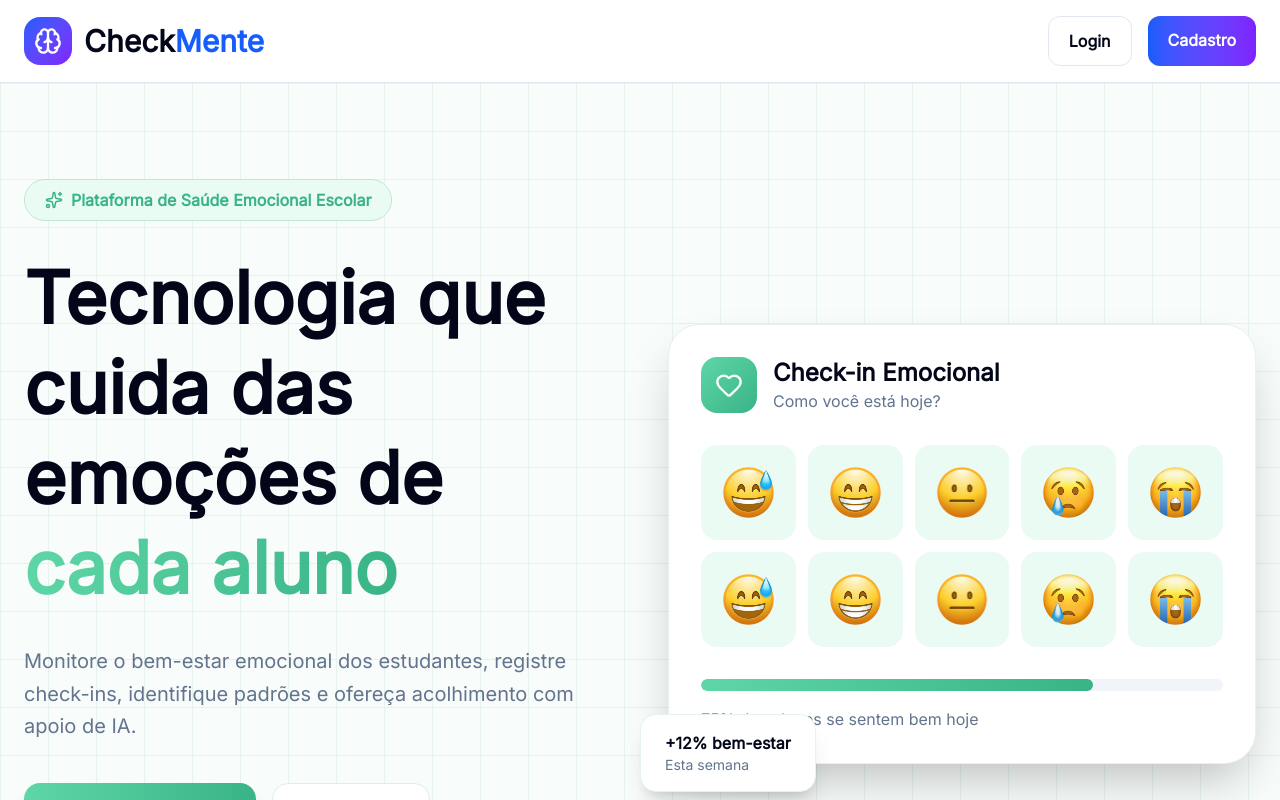
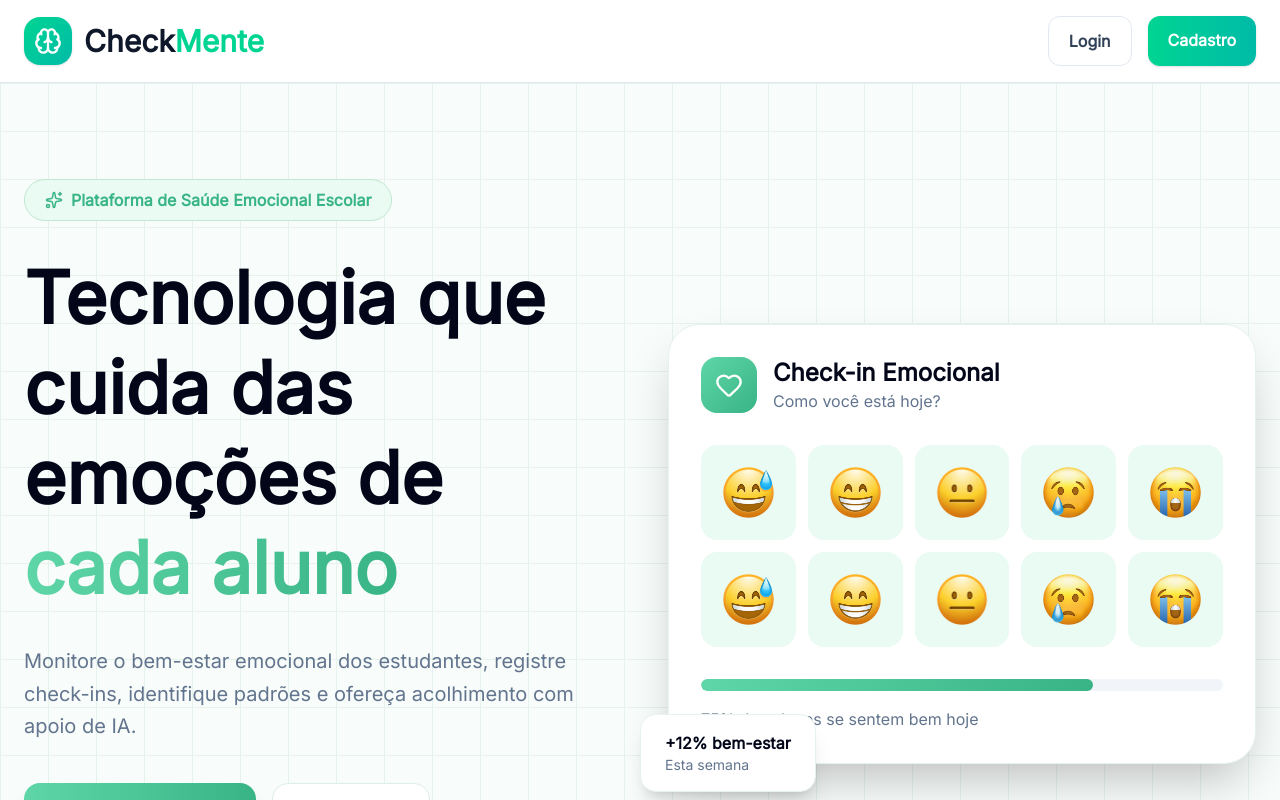
Before and after one commit to BrunoEduardo43277/CheckMenteR, a React (Vite) app: page / in a window 1280 px wide. Shown: the top 800 px of the page. Built offline with nearby package versions, Linux system fonts and the light colour scheme; no server answers.

Commit message:
Atualização das cores
Co-Authored-By: Nayara Borges  <276280482+nayaraborges1023-boop@users.noreply.github.com>

```diff
--- a/src/components/Navbar.jsx
+++ b/src/components/Navbar.jsx
@@ -7,27 +7,32 @@ function Navbar() {
       <div className="max-w-7xl mx-auto px-6 py-4 flex items-center justify-between">
 
         <div className="flex items-center gap-3">
-          <div className="w-12 h-12 rounded-2xl bg-gradient-to-br from-blue-600 to-violet-600 flex items-center justify-center text-white">
+
+          {/* LOGO */}
+          <div className="w-12 h-12 rounded-2xl bg-gradient-to-br from-emerald-400 to-teal-500 flex items-center justify-center text-white shadow-sm">
             <Brain size={28} />
           </div>
 
-          <h1 className="text-3xl font-bold">
-            Check<span className="text-blue-600">Mente</span>
+          {/* NOME */}
+          <h1 className="text-3xl font-bold text-slate-900">
+            Check<span className="text-emerald-400">Mente</span>
           </h1>
+
         </div>
 
+        {/* BOTÕES */}
         <div className="flex gap-4">
 
           <Link
             to="/login"
-            className="px-5 py-3 rounded-xl border border-slate-200 font-semibold hover:bg-slate-100 transition"
+            className="px-5 py-3 rounded-xl border border-slate-200 font-semibold text-slate-700 hover:bg-slate-100 transition"
           >
             Login
           </Link>
 
           <Link
             to="/cadastro"
-            className="px-5 py-3 rounded-xl bg-gradient-to-r from-blue-600 to-violet-600 text-white font-semibold"
+            className="px-5 py-3 rounded-xl bg-gradient-to-r from-emerald-400 to-teal-500 text-white font-semibold shadow-sm hover:opacity-90 transition"
           >
             Cadastro
           </Link>
```
